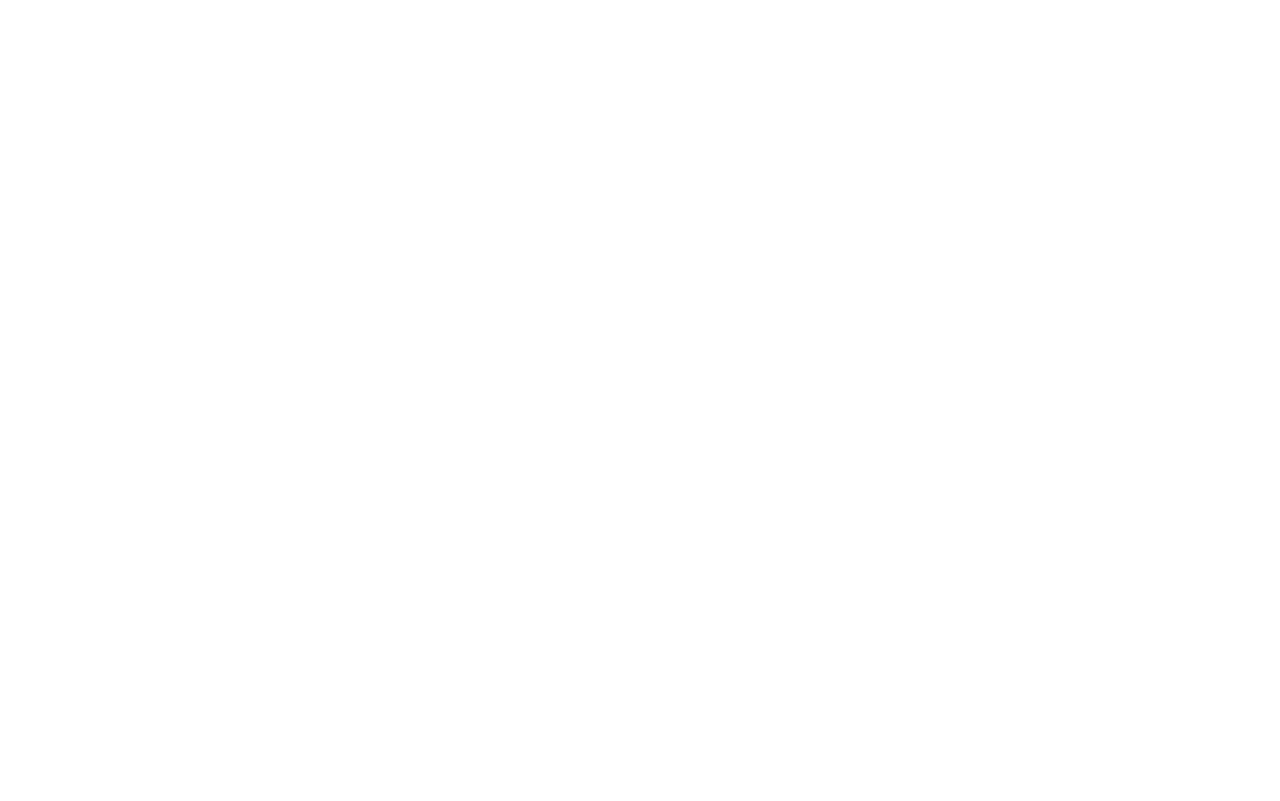
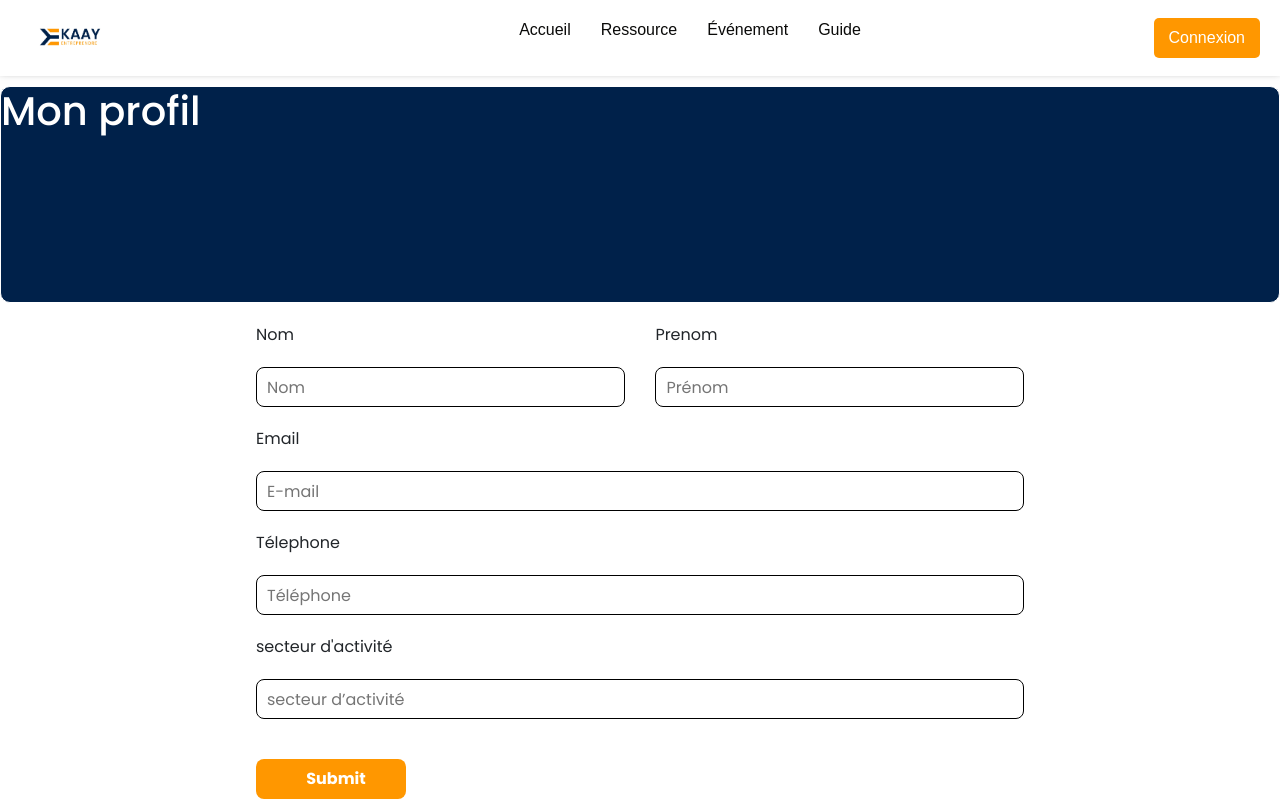
Before and after one commit to ndourmouhammad/kaay-entreprendreFront, an Angular app: page /modifier in a window 1280 px wide. Before the commit this address led to /. Shown: the top 801 px of the page. Built offline with nearby package versions, Linux system fonts and the light colour scheme.

Commit message:
modifier profil

```diff
--- a/src/app/app.routes.ts
+++ b/src/app/app.routes.ts
@@ -6,6 +6,7 @@
 import { AccueilComponent } from './AccueilComponent/accueil/accueil.component';
 import { FooterComponent } from './headerFooter/footer/footer.component';
 import { UserProfilComponent } from './user-profil/user-profil.component';
+import { ModifierProfilComponent } from './modifier-profil/modifier-profil.component';
 
 export const routes: Routes = [
     { path: '', redirectTo: 'visiteur', pathMatch: 'full' },
@@ -13,4 +14,5 @@
     {path:'header1',component:Header1Component},
     {path:'footer',component:FooterComponent},
     {path:'profil',component:UserProfilComponent},
+    {path:'modifier',component:ModifierProfilComponent},
 ];
--- /dev/null
+++ b/src/app/modifier-profil/modifier-profil.component.css
@@ -0,0 +1,82 @@
+@import url('https://fonts.googleapis.com/css2?family=Poppins:ital,wght@0,100;0,200;0,300;0,400;0,500;0,600;0,700;0,800;0,900;1,100;1,200;1,300;1,400;1,500;1,600;1,700;1,800;1,900&display=swap');
+*{
+
+    box-sizing: border-box;
+    margin: 0;
+    padding: 0;
+}
+body{
+    margin: 0;
+    font-family: Poppins, sans-serif;
+}
+.banner{
+    margin-top: 10px;
+    background-color: #00214A;
+    height: 217px;
+    border-radius: 10px;
+    border: 1px solid white;
+}
+.banner h1{
+    color: #fff;
+    margin: auto;
+}
+.formulaire{
+    margin-top: 20px;
+}
+
+form {
+    width: 60%;
+    margin: 0 auto;
+}
+
+form .nom-prenom {
+    display: flex;
+    justify-content: space-between;
+    box-sizing: border-box;
+    flex-flow: row wrap;
+}
+
+input {
+    width: 100%;
+    height: 40px;
+    margin: 20px 0px;
+    border: none;
+    background-color: #fff;
+    padding-left: 10px;
+    border: 1px solid black;
+    border-radius: 8px;
+}
+
+
+
+form .mid {
+    width: 48%;
+}
+
+form .full {
+    width: 100%;
+}
+
+form .submit {
+    width: 150px;
+
+}
+
+form .send-btn {
+    cursor: pointer;
+    font-weight: bold;
+    background-color:#FF9700;
+    color: #fff;
+    border: none;
+}
+footer{
+    margin-top: 20px;
+}
+
+@media screen and (max-width: 580px) {
+    form .mid {
+        width: 100%;
+    }
+
+
+}
--- /dev/null
+++ b/src/app/modifier-profil/modifier-profil.component.html
@@ -0,0 +1,53 @@
+<router-outlet></router-outlet>
+<app-header2></app-header2>
+<!DOCTYPE html>
+<html lang="en">
+<head>
+    <meta charset="UTF-8">
+    <meta name="viewport" content="width=device-width, initial-scale=1.0">
+    <title>Document</title>
+</head>
+<body>
+    <div class="banner">
+<h1>Mon profil</h1>
+    </div>
+    <div class="formulaire">
+        <form method="" action="">
+            <div class="nom-prenom">
+                <div class="mid">
+                    <label for="Nom">Nom</label>
+                    <input type="text" placeholder="Nom">
+                </div>
+
+                <div class="mid">
+                    <label for="Prenom">Prenom</label>
+                    <input type="text" placeholder="Prénom">
+                </div>
+            </div>
+
+            <div class="full">
+                <label for="Email">Email</label>
+                <input type="text" placeholder="E-mail">
+            </div>
+
+            <div class="full">
+                <label for="Télephone">Télephone</label>
+                <input type="text" placeholder="Téléphone">
+            </div>
+
+            <div class="full">
+                <label for="secteur d'activité">secteur d'activité</label>
+                <input type="text" placeholder="secteur d’activité">
+            </div>
+
+            <div class="submit">
+                <input class="send-btn" type="submit">
+            </div>
+
+        </form>
+    </div>
+    <footer>
+        <app-footer></app-footer>
+    </footer>
+</body>
+</html>
```
Also changed, not shown: src/app/modifier-profil/modifier-profil.component.ts (added, +15 -0 lines), 1 other file (tests, documents, lock files or other folders).
